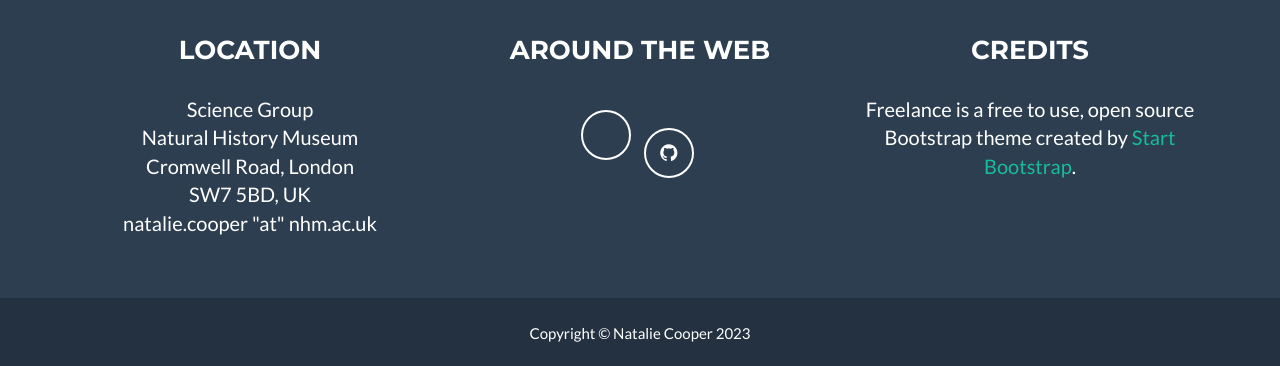
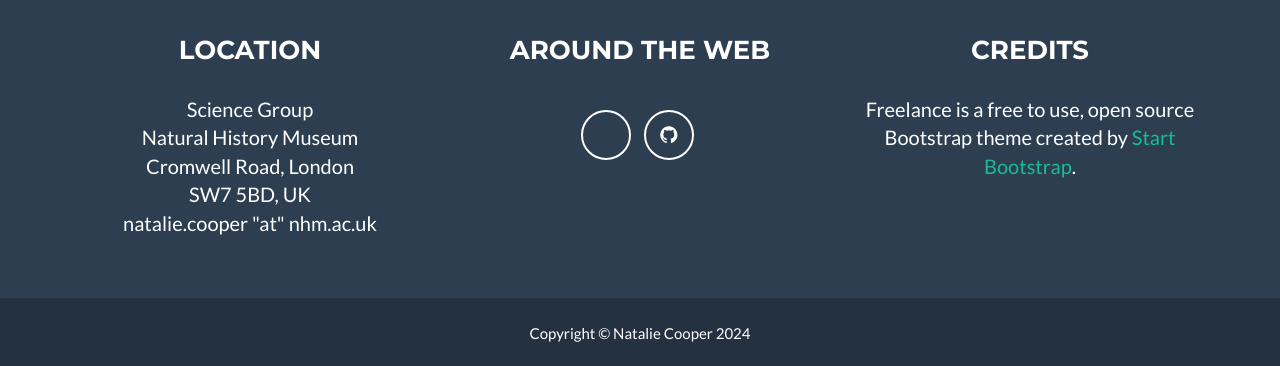
Before and after one commit to nhcooper123/nhcooper123.github.io, a Jekyll site: the page about.html, which Jekyll copies as it is, in a window 1280 px wide and 900 px high, scrolled down 1174 px. Shown: the part 531-897 px from the top of the window. Built offline with Jekyll 4.4.1, drawn with Linux system fonts in a browser that asks for light colours.

Commit message:
Update about.html

```diff
--- a/about.html
+++ b/about.html
@@ -148,7 +148,7 @@
                         <ul class="list-inline">
 
                             <li>
-                                <a href="https://bsky.app/profile/nhcooper123.bsky.social" class="btn-social btn-outline"><i class="fa-brands fa-bluesky"></i></a>
+                                <a href="https://bsky.app/profile/nhcooper123.bsky.social" class="btn-social btn-outline"><i class="fa fa-brands fa-bluesky"></i></a>
                             </li>
 
                             <li>
@@ -168,7 +168,7 @@
             <div class="container">
                 <div class="row">
                     <div class="col-lg-12">
-                        Copyright &copy; Natalie Cooper 2023
+                        Copyright &copy; Natalie Cooper 2024
                     </div>
                 </div>
             </div>
```
